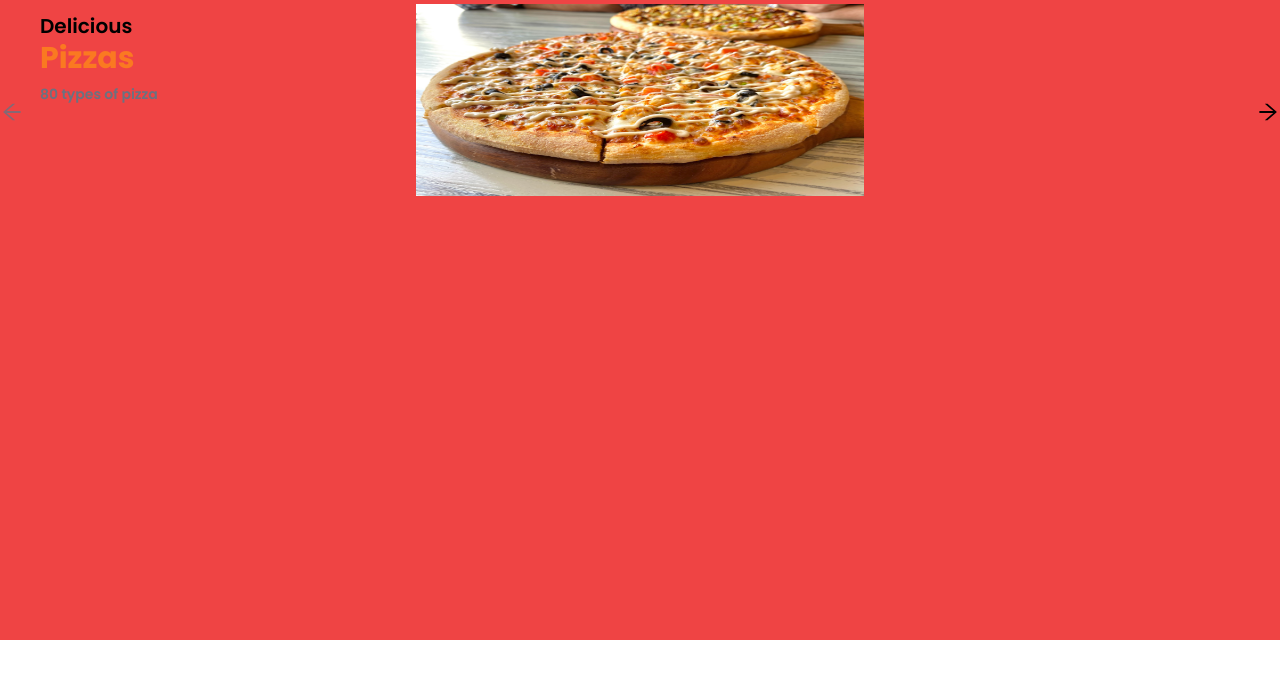
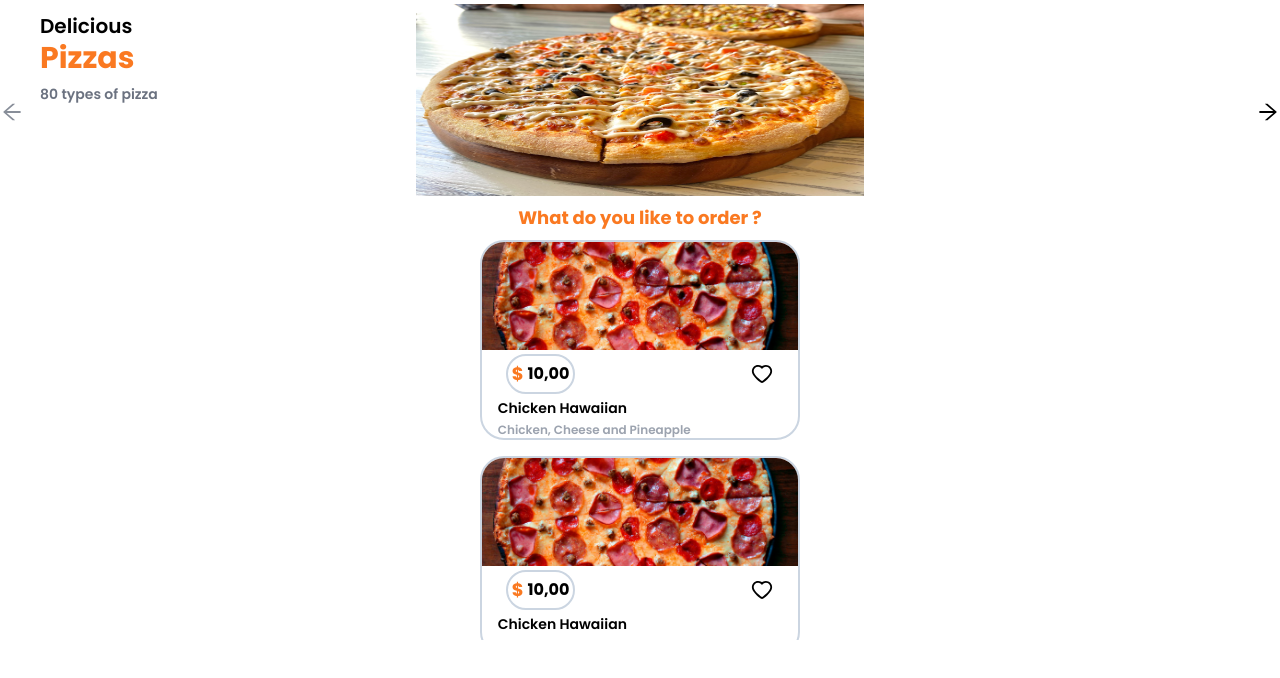
Before and after one commit to MSpilari/papasPizzeria, a Next.js app: page /menu in a window 1280 px wide. Shown: the top 678 px of the page. Built offline with nearby package versions, Linux system fonts and the light colour scheme.

Commit message:
Retirando o bg-red do menu

```diff
--- a/pages/menu.js
+++ b/pages/menu.js
@@ -1,13 +1,15 @@
 import { Featured } from '../src/components/Featured'
 import { Header } from '../src/components/Header'
+import { MenuList } from '../src/components/MenuList'
 
 const Menu = () => {
 	return (
 		<main className='w-screen h-screen'>
 			<div className='w-full h-full'>
 				<Header />
-				<div className='bg-red-500 w-full h-[calc(100%-160px)] overflow-y-auto'>
+				<div className='w-full h-[calc(100%-160px)] overflow-y-auto'>
 					<Featured />
+					<MenuList />
 				</div>
 			</div>
 		</main>
```
